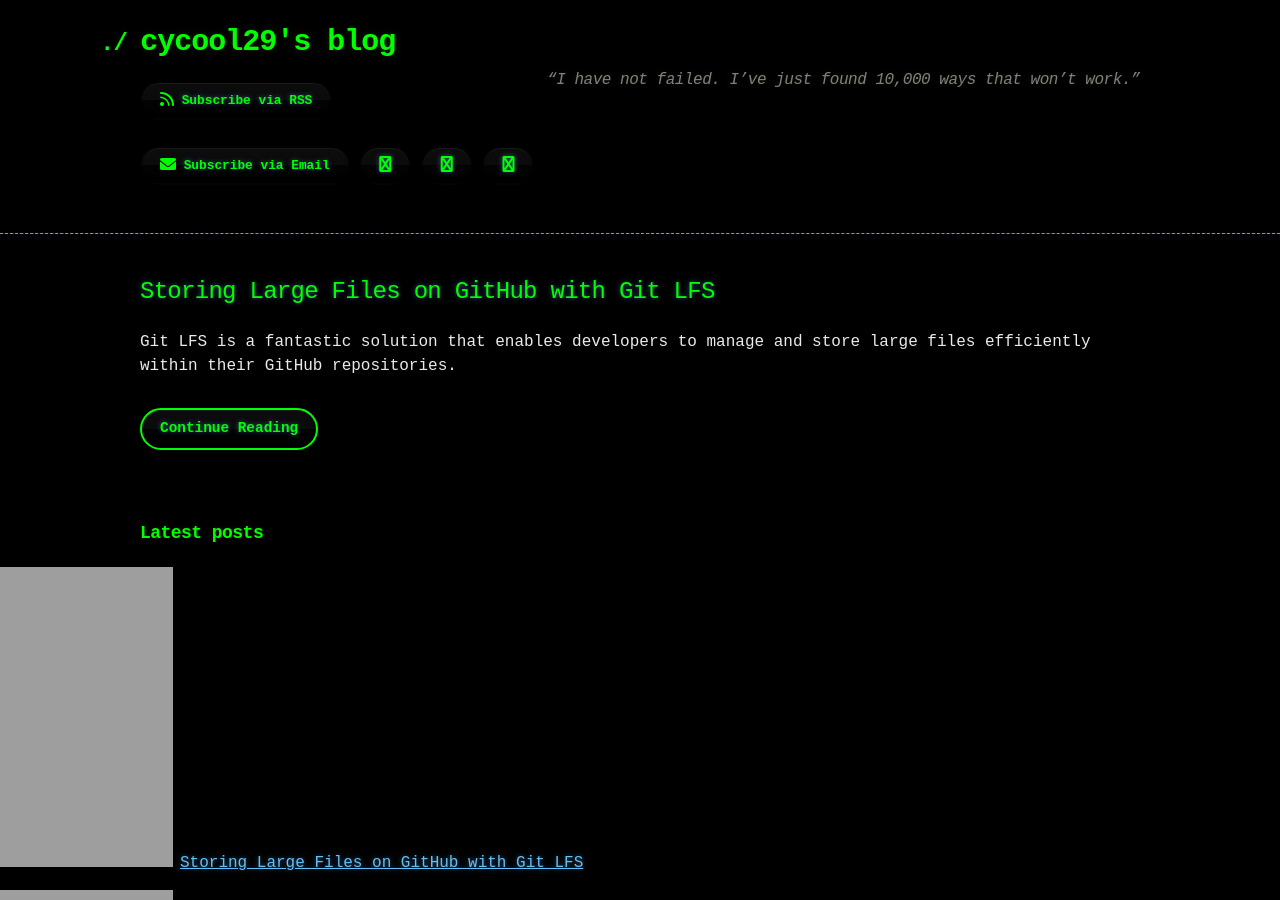
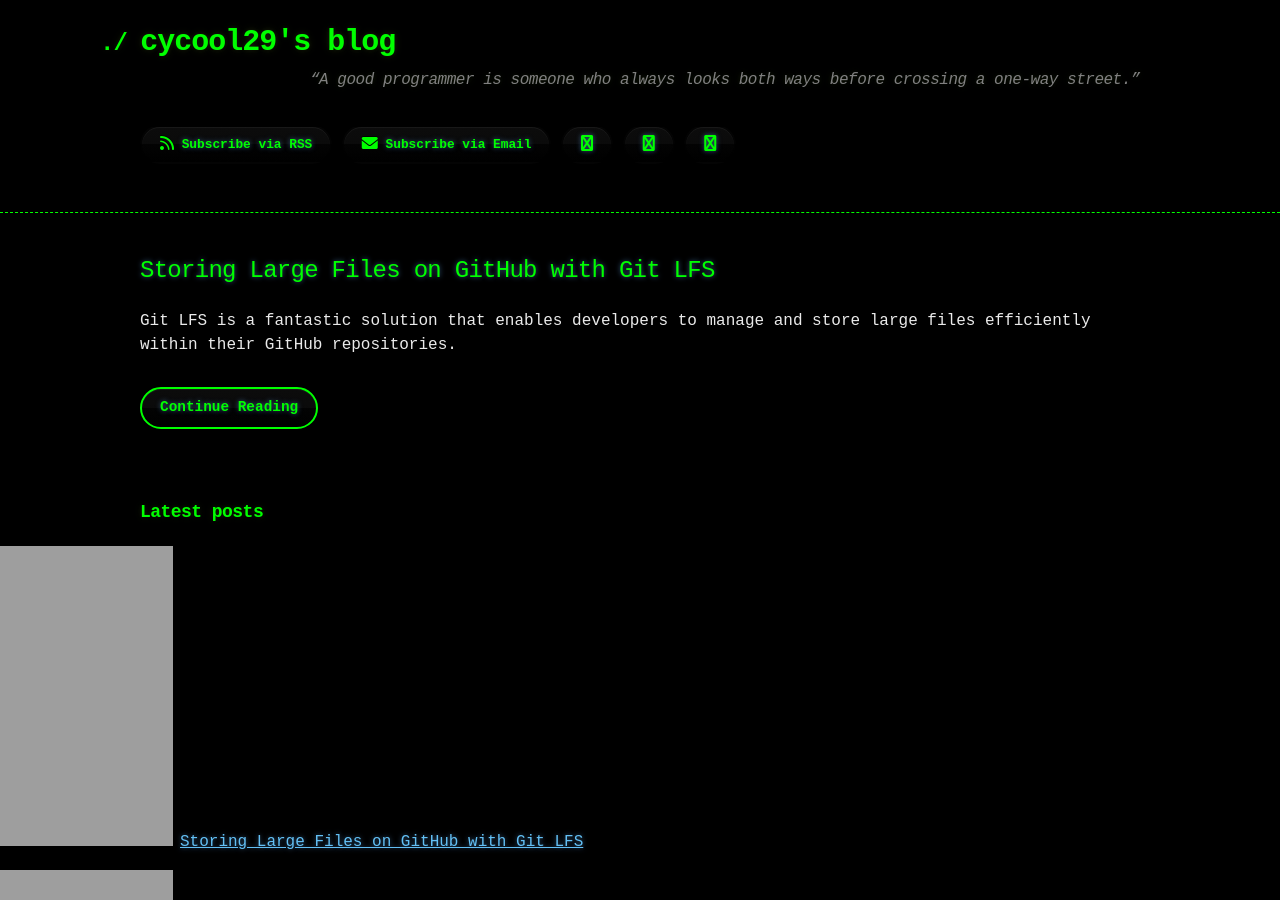
Before and after one commit to cycool29/cycool29.github.io, a Jekyll site: the page built from index.md, in a window 1280 px wide and 900 px high. Built offline with Jekyll 4.4.1, drawn with Linux system fonts in a browser that asks for light colours; a style sheet for code colours, icons or effects is not loaded.

Commit message:
Update quotes

```diff
--- a/_config.yml
+++ b/_config.yml
@@ -1,5 +1,5 @@
 title: cycool29's blog
-description: "“I have not failed. I’ve just found 10,000 ways that won’t work.” "
+description: "“A good programmer is someone who always looks both ways before crossing a one-way street.” "
 bio: A high school student. Intermediate in Python, Git, Bash. Learning JavaScript. He/Him. "
 author: cycool29
 url: https://cycool29.github.io
```
